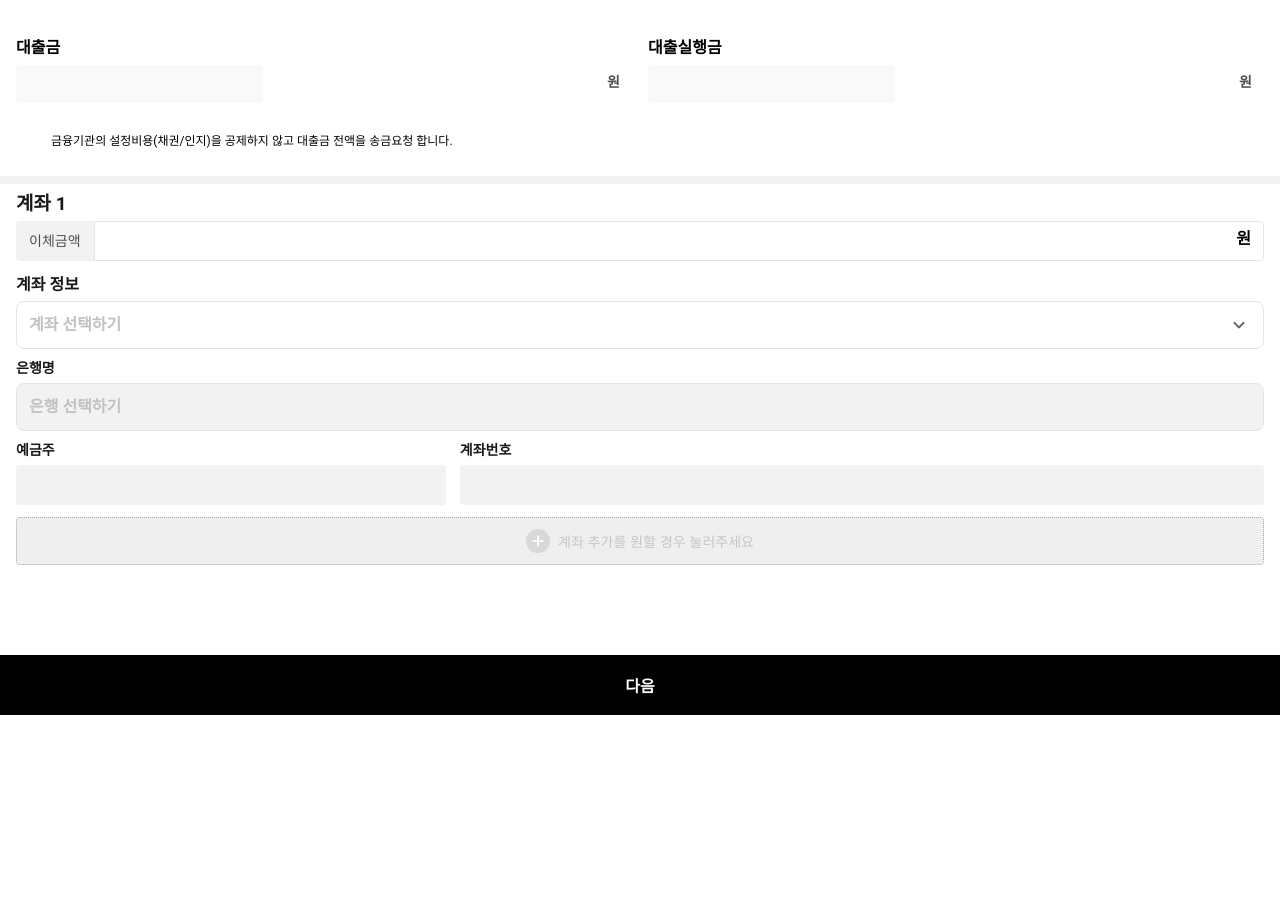
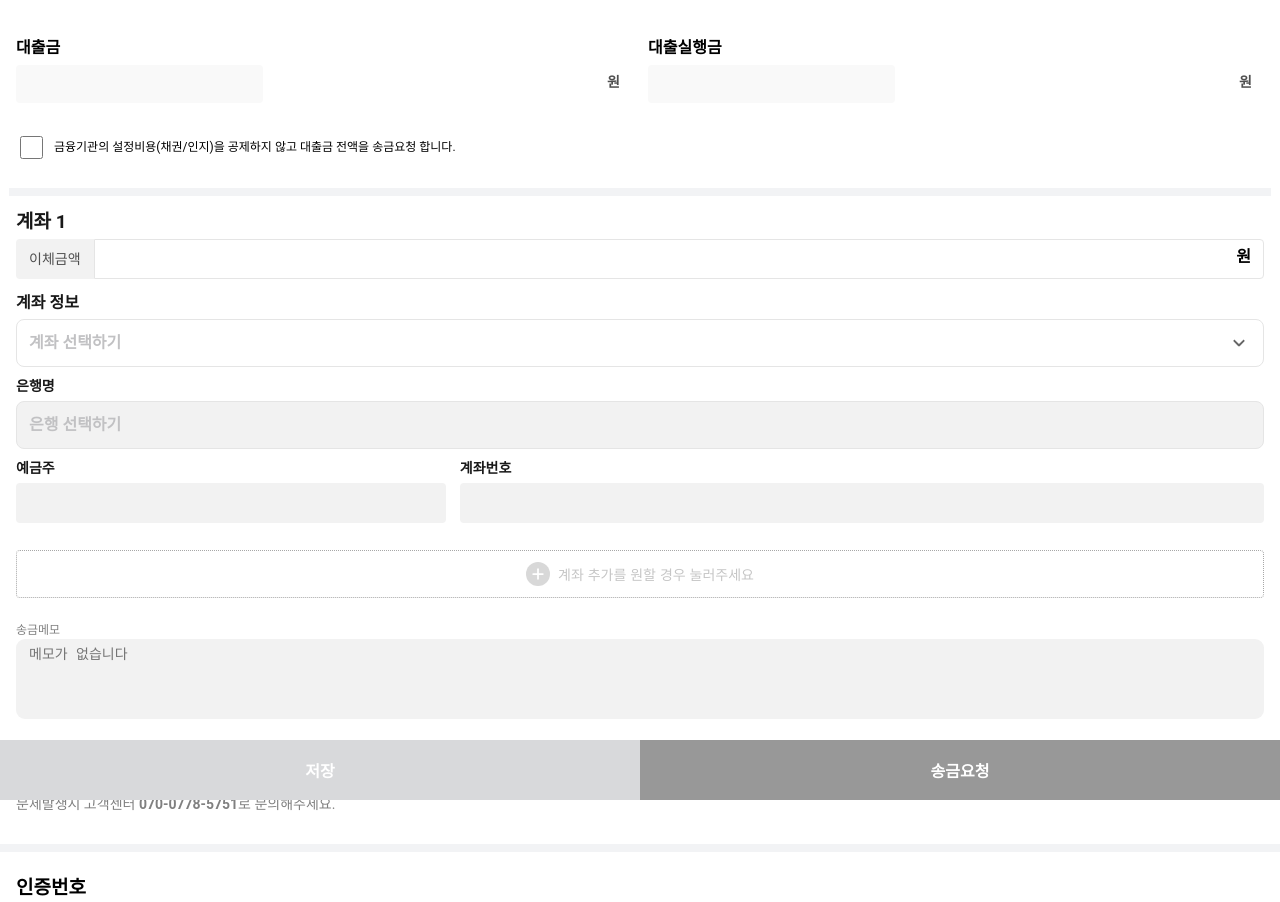
Before and after one commit to chkue2/priros-front, a Nuxt app: page /request/transfer in a window 1280 px wide. Shown: the top 902 px of the page. Before the commit the page ends 800 px from the top, so only its background shows below. Built offline with nearby package versions, Linux system fonts and the light colour scheme; a web font is replaced by a local one.

Commit message:
송금요청 추가

```diff
--- a/assets/scss/transfer/common.scss
+++ b/assets/scss/transfer/common.scss
@@ -35,7 +35,7 @@
   }
 }
 .transfer-memo-container {
-  margin-top: 26px;
+  padding: 24px 16px 0;
   .transfer-memo-title {
     font-size: 12px;
     line-height: 17px;
--- a/components/button/CommonBottomButton.vue
+++ b/components/button/CommonBottomButton.vue
@@ -31,6 +31,10 @@ const props = defineProps({
   fontWeight: {
     type: Number,
     default: 400
+  },
+  border: {
+    type: String,
+    default: 'none'
   }
 })
 
@@ -57,6 +61,7 @@ const changeStyle = () => {
   target.style.color = props.color
   target.style.fontSize = `${props.fontSize}px`
   target.style.fontWeight = props.fontWeight
+  target.style.border = props.border
 }
 </script>
 <style scoped lang="scss">
--- a/components/card/TransferAccountCard.vue
+++ b/components/card/TransferAccountCard.vue
@@ -1,15 +1,18 @@
 <template>
-  <div class="transfer-account-card">
+  <div class="transfer-account-card" :class="[{'bd': idx > 0 || isSaved}, {'saved': isSaved}]">
     <p class="transfer-account-card-title">계좌 {{ idx + 1 }}</p>
+    <button v-if="idx > 0 && !isSaved" class="transfer-account-delete-button" @click="transferStore.setTransferDataMinus">
+      삭제<img src="/img/icon/delete-black.svg">
+    </button>
     <div class="transfer-account-amount">
       <p class="transfer-account-amount-title">이체금액</p>
       <div class="transfer-account-amount-input">
-        <input v-model="accountInfoSelectedValue['amount']" type="text">
+        <input v-model="accountInfoSelectedValue['amount']" type="text" :readonly="isSaved">
         <span>원</span>
       </div>
     </div>
     <p class="transfer-account-card-title ft-16">계좌 정보</p>
-    <DropDown placeholder="계좌 선택하기" :options="cardOptions" :selected-text="selectedText" @click-option="handlerSelectValue"/>
+    <DropDown placeholder="계좌 선택하기" :is-readonly="isSaved" :options="cardOptions" :selected-text="selectedText" @click-option="handlerSelectValue"/>
     <p class="transfer-account-card-title ft-14 mt-12">은행명</p>
     <DropDown placeholder="은행 선택하기" :is-readonly="isReadonly" :options="bankOptions" :selected-text="bankSelectedText" @click-option="handlerBankSelectValue"/>
     <div class="transfer-account-card-double-block">
@@ -76,6 +79,7 @@ const bankOptions = [
 
 const props = defineProps({
   idx: Number,
+  isSaved: Boolean,
 })
 const transferStore = useTransferStore()
 
@@ -100,7 +104,7 @@ const selectedText = computed(() => {
 })
 
 const isReadonly = computed(() => {
-  return selectedValue.value['bank'] !== '직접 입력하기'
+  return selectedValue.value['bank'] !== '직접 입력하기' || props.isSaved
 })
 const handlerBankSelectValue = ({value}) => {
   accountInfoSelectedValue.value['bank'] = value
@@ -117,8 +121,17 @@ watch(() => accountInfoSelectedValue, () => {
 
 <style lang="scss" scoped>
 .transfer-account-card {
-  padding: 10px 16px 12px 16px;
+  padding: 16px 7px 27px 7px;
   border-top: $border-bottom-between-header;
+  position: relative;
+  &.bd {
+    padding: 16px 7px 27px;
+    border: 1px dotted #2d2d2d;
+    border-radius: 4px;
+  }
+  &.saved {
+    background-color: #f8f8f8;
+  }
 }
 .transfer-account-card-title {
   font-size: 19px;
@@ -133,6 +146,25 @@ watch(() => accountInfoSelectedValue, () => {
   }
   &.mt-12 {
     margin-top: 12px;
+  }
+}
+.transfer-account-delete-button {
+  display: flex;
+  justify-content: center;
+  align-items: center;
+  padding: 5px 3px;
+  border-radius: 5px;
+  border: 1px solid #000000;
+  background-color: #ffffff;
+  font-size: 12px;
+  font-weight: $ft-medium;
+  gap: 4px;
+  position: absolute;
+  top: 10px;
+  right: 13px;
+  & > img {
+    width: 13px;
+    height: 13px;
   }
 }
 .transfer-account-amount {
@@ -163,6 +195,7 @@ watch(() => accountInfoSelectedValue, () => {
       font-weight: $ft-bold;
       border: none;
       text-align: right;
+      background-color: transparent;
     }
     & > span {
       font-size: 16px;
--- a/pages/case/detail-case.vue
+++ b/pages/case/detail-case/[id]/index.vue
@@ -128,7 +128,7 @@ import { detailCaseStatus } from '~/assets/js/case/detailCaseStatus'
 const route = useRoute()
 
 onMounted(() => {
-  console.log(route.query.uid)
+  console.log(route.params.id)
 })
 
 const tab = ref('changed')
--- a/pages/request/transfer.vue
+++ b/pages/request/transfer.vue
@@ -1,16 +1,12 @@
 <template>
   <NuxtLayout name="dialog-header" headerTitle="송금요청">
-    <TransferAccountForm v-if="transferStore.depth === 1" />
-    <TransferAccountConfirm v-if="transferStore.depth === 2" />
-    <TransferAccountResult v-if="transferStore.depth === 3" />
+    <TransferAccountForm />
   </NuxtLayout>
 </template>
 
 <script setup>
 import { useTransferStore } from '~/store/transfer.js'
 import TransferAccountForm from '~/views/transfer/TransferAccountForm.vue'
-import TransferAccountConfirm from '~/views/transfer/TransferAccountConfirm.vue'
-import TransferAccountResult from '~/views/transfer/TransferAccountResult.vue'
 definePageMeta({
   layout: false
 })
--- a/store/transfer.js
+++ b/store/transfer.js
@@ -2,28 +2,16 @@ import { defineStore } from 'pinia'
 
 export const useTransferStore = defineStore('transfer', {
   state: () => ({
-    depth: 1,
     transfer: [{}],
     memo: '',
+    validate: ['bank', 'account', 'holder', 'amount']
   }),
   actions: {
-    nextDepth() {
-      this.depth++
-    },
-    prevDepth() {
-      this.depth--
-    },
-    firstDepth() {
-      this.depth = 1
-    },
     setTransferData({value, idx}) {
       this.transfer[idx] = value
     },
     setTransferDataPlus(){
       this.transfer.push({})
-      setTimeout(() => {
-        window.scrollTo({top: 9999, behavior: 'smooth'})
-      }, 100)
     },
     setTransferDataMinus() {
       this.transfer.pop()
--- a/views/transfer/TransferAccountForm.vue
+++ b/views/transfer/TransferAccountForm.vue
@@ -1,4 +1,8 @@
 <template>
+  <div v-if="isTransferApply" class="transfer-result-container">
+    <p class="transfer-result-title">담당자가 서류검토중 입니다</p>
+    <p class="transfer-result-content">담당자 확인까지 최대 30분정도 소요될 수 있습니다.</p>
+  </div>
   <div class="transfer-top-container">
     <div class="transfer-top-amount">
       <div>
@@ -16,41 +20,157 @@
         </div>
       </div>
     </div>
-    <p class="transfer-top-intro">금융기관의 설정비용(채권/인지)을 공제하지 않고 대출금 전액을 송금요청 합니다.</p>
+    <label class="transfer-top-intro">
+      <input v-if="!isTransferApply" v-model="isChecked" type="checkbox">
+      금융기관의 설정비용(채권/인지)을 공제하지 않고 대출금 전액을 송금요청 합니다.
+    </label>
   </div>
   <div class="transfer-account-container">
-    <TransferAccountCard v-for="(t, index) in transferStore.transfer" :key="index" :idx="index" />
+    <TransferAccountCard v-for="(t, index) in transferStore.transfer" :key="index" :idx="index" :is-saved="isSaved" />
   </div>
   <div class="transfer-account-button-container">
-    <button v-if="isPlusButton" class="account-edit-button" @click="transferStore.setTransferDataPlus">
+    <button v-if="isPlusButton && !isSaved" class="account-edit-button" :class="{active: isAccountValidation}" @click="handlerClickAccountPlusButton">
       <i class="account-edit-icon"></i>
       계좌 추가를 원할 경우 눌러주세요
     </button>
-    <button v-if="!isPlusButton" class="account-edit-button edit--minus" @click="transferStore.setTransferDataMinus">
-      <i class="account-edit-icon"></i>
-      지우기
-    </button>
   </div>
-  <div class="transfer-account-bottom-button">
-    <CommonBottomButton id="transferAccountBottomButton" text="다음" height="60px" width="100%" :font-weight="700" @handler-click-button="transferStore.nextDepth" />
+  <div class="transfer-memo-container">
+    <p class="transfer-memo-title">송금메모</p>
+    <textarea class="transfer-memo-area" placeholder="메모가 없습니다" :readonly="isSaved"></textarea>
   </div>
+  <div class="transfer-warning-container">
+    <span class="title-green-box">송금요청전 확인</span>
+    <p class="transfer-warning-text">
+      위 내용으로 송금요청을 전송하려고 합니다.<br>
+      문제발생시 고객센터 <a href="tel:070-0778-5751">070-0778-5751</a>로 문의해주세요.
+    </p>
+  </div>
+  <div class="transfer-approval-container">
+    <p class="approval-title">
+      인증번호
+      <button v-if="isApprovalSend && !isApprovalApply" class="approval-re-send">재전송</button>
+    </p>
+    <div class="approval-input">
+      <input type="tel" :readonly="!isApprovalSend || isApprovalApply">
+      <span v-if="isApprovalSend && !isApprovalApply" class="approval-timer">2분 33초</span>
+      <button v-if="!isApprovalSend" :class="{active: isSaved}" @click="handlerClickApprovalSendButton">인증번호발송</button>
+      <button v-if="isApprovalSend" :class="{active: !isApprovalApply}" @click="handlerClickApprovalApplyButton">확인</button>
+    </div>
+  </div>
+  <div v-if="!isTransferApply" class="transfer-account-bottom-button">
+    <CommonBottomButton v-if="!isSaved" id="transferAccountSaveButton" text="저장" height="60px" width="50%" :background-color="isAccountValidation ? '#235BED' : '#d8d9db'" :font-weight="700" @handler-click-button="handlerClickSaveButton" />
+    <CommonBottomButton v-if="isSaved" id="transferAccountEditButton" text="수정하기" height="60px" width="50%" background-color="#ffffff" border="1px solid #000000" :font-weight="700" color="#000000" @handler-click-button="handlerClickEditButton" />
+    <CommonBottomButton id="transferAccountApplyButton" text="송금요청" height="60px" width="50%" :background-color="isApprovalApply && isChecked ? '#000000' : '#989898'" :font-weight="700" @handler-click-button="handlerClickTransferApplyButton" />
+  </div>
+  <div v-if="isTransferApply" class="transfer-account-bottom-button">
+    <CommonBottomButton id="transferAccountSuccessButton" text="닫기" height="60px" width="100%" :font-weight="700" @handler-click-button="handlerClickSuccessButton" />
+  </div>
+  <CommonAlertModal v-if="isApprovalSendAlarmModalShow" text="매수인에게 승인번호가 발송되었습니다.<br>프리로스 알림톡을 확인해주세요" @handler-click-button="toggleApprovalSendAlarmModalShow" />
+  <CommonAlertModal v-if="false" text="송금요청은<br>잔금시간 30분 전부터 가능합니다.<br>잠시후 이용해주세요!" />
+  <CommonAlertModal v-if="isTransferApplyModalShow" text="송금요청이 완료되었습니다.<br>담당자 확인까지 <b>최대 30분</b> 소요됩니다." @handler-click-button="toggleTransferApplyModalShow" />
 </template>
 
 <script setup>
 import { computed } from 'vue'
+import { useRouter } from 'vue-router'
 import { useTransferStore } from '~/store/transfer.js'
 import TransferAccountCard from '~/components/card/TransferAccountCard'
 import CommonBottomButton from '~/components/button/CommonBottomButton'
+import CommonAlertModal from '~/components/modal/CommonAlertModal'
+
+const router = useRouter()
 
 const transferStore = useTransferStore()
+const isChecked = ref(false)
+const isSaved = ref(false)
+const isApprovalSend = ref(false)
+const isApprovalApply = ref(false)
+const isTransferApply = ref(false)
+const isApprovalSendAlarmModalShow = ref(false)
+const isTransferApplyModalShow = ref(false)
+
 
 const isPlusButton = computed(() => {
   return transferStore.transfer.length === 1
 })
 
+const isAccountValidation = computed(() => {
+  for(const t of transferStore.transfer) {
+    for(const v of transferStore.validate){
+      if(t[v] === undefined || t[v] === '' || t[v] === '0') return false
+    }
+  }
+  return true
+})
+
+const toggleApprovalSendAlarmModalShow = () => {
+  isApprovalSendAlarmModalShow.value = !isApprovalSendAlarmModalShow.value
+}
+const toggleTransferApplyModalShow = () => {
+  isTransferApplyModalShow.value = !isTransferApplyModalShow.value
+}
+
+const handlerClickAccountPlusButton = () => {
+  if(!isAccountValidation.value) {
+    alert('계좌1의 정보를 모두 입력해주세요.')
+    return
+  }
+
+  transferStore.setTransferDataPlus()
+}
+
+const handlerClickSaveButton = () => {
+  if(!isAccountValidation.value) {
+    alert('계좌의 정보를 모두 입력해주세요.')
+    return
+  }
+
+  isSaved.value = true
+}
+
+const handlerClickApprovalSendButton = () => {
+  if(!isSaved.value) {
+    alert('계좌 정보를 먼저 저장해주세요.')
+    return
+  }
+
+  toggleApprovalSendAlarmModalShow()
+  isApprovalSend.value = true
+}
+
+const handlerClickApprovalApplyButton = () => {
+  isApprovalApply.value = true
+}
+
+const handlerClickEditButton = () => {
+  isSaved.value = false
+  isApprovalSend.value = false
+}
+
+const handlerClickTransferApplyButton = () => {
+  if(!isChecked.value) {
+    alert('대출금 전액 송금요청 항목에 동의해주세요.')
+    window.scrollTo({top: 0, behavior: 'smooth'})
+    return
+  }
+  if(!isApprovalApply.value) {
+    alert('인증을 완료해주세요.')
+    window.scrollTo({top: 9999, behavior: 'smooth'})
+    return
+  }
+  toggleTransferApplyModalShow()
+  isTransferApply.value = true
+  window.scrollTo({top: 0, behavior: 'smooth'})
+}
+
+const handlerClickSuccessButton = () => {
+  router.back()
+}
+
 </script>
 
 <style scoped lang="scss">
+@import '~/assets/scss/transfer/common.scss';
 .transfer-top-container{
   padding: 40px 16px 26px;
 }
@@ -91,11 +211,20 @@ const isPlusButton = computed(() => {
   margin-top: 30px;
   font-size: 12px;
   line-height: 17px;
-  padding-left: 35px;
   word-break: keep-all;
+  display: flex;
+  align-items: center;
+  gap: 8px;
+  & > input {
+    width: 23px;
+    height: 23px;
+  }
+}
+.transfer-account-container {
+  padding: 0px 9px;
 }
 .transfer-account-button-container {
-  padding: 0 16px 90px;
+  padding: 0 16px 0;
 }
 .account-edit-button {
   width: 100%;
@@ -108,10 +237,16 @@ const isPlusButton = computed(() => {
   border-radius: 4px;
   font-size: 14px;
   color: #c6c6c6;
+  background-color: #ffffff;
   &.edit--minus {
     .account-edit-icon {
       background: url(/img/icon/minus-white.svg) no-repeat center/11px;
       background-color: #ff4d4d;
+    }
+  }
+  &.active {
+    .account-edit-icon {
+      background-color: #7EF422;
     }
   }
   .account-edit-icon {
@@ -123,8 +258,109 @@ const isPlusButton = computed(() => {
     background-color: #d8d8d8;
   }
 }
+.transfer-warning-container {
+  padding: 19px 16px 30px;
+  .transfer-warning-text {
+    font-size: 14px;
+    color: #808080;
+    margin-top: 10px;
+    line-height: 20px;
+    a {
+      font-weight: $ft-bold;
+      color: #808080;
+      text-decoration: none;
+    }
+  }
+}
+.transfer-approval-container {
+  padding: 26px 16px 80px;
+  border-top: $border-bottom-between-header;
+  .approval-title {
+    display: flex;
+    justify-content: space-between;
+    align-items: flex-end;
+    font-size: 19px;
+    font-weight: $ft-bold;
+    margin-bottom: 6px;
+    .approval-re-send {
+      border: none;
+      background-color: transparent;
+      font-size: 14px;
+      font-weight: $ft-medium;
+      color: #606060;
+      text-decoration: underline;
+    }
+  }
+  .approval-input {
+    height: 50px;
+    display: flex;
+    justify-content: space-between;
+    align-items: center;
+    border: 1px solid #bebebe;
+    background-color: #ffffff;
+    padding: 0 9px;
+    position: relative;
+    & > input {
+      border: none;
+      font-size: 16px;
+    }
+    & > button {
+      padding: 7.5px 20px;
+      font-size: 12px;
+      font-weight: $ft-medium;
+      color: #ffffff;
+      border-radius: 5px;
+      background-color: #b5b5b5;
+      border: none;
+      &.active {
+        background-color: #235bed;
+      }
+    }
+    .approval-timer {
+      position: absolute;
+      top: 50%;
+      right: 80px;
+      transform: translateY(-50%);
+      font-size: 12px;
+      font-weight: $ft-medium;
+      color: #e92c2c;
+    }
+  }
+}
 .transfer-account-bottom-button {
   position: sticky;
   bottom: 0;
+  display: flex;
+}
+.transfer-result-container {
+  padding: 20px 16px;
+  text-align: center;
+  border-bottom: $border-bottom-between-header;
+  .transfer-result-title {
+    display: inline-block;
+    padding: 4px 20px 5px;
+    line-height: 16px;
+    font-weight: $ft-semibold;
+    border-radius: 22.5px;
+    border: 1px solid #000000;
+    text-align: center;
+    margin: 0 auto;
+    &.fail {
+      background-color: #e92c2c;
+      color: #ffffff;
+      border: none;
+    }
+    &.success {
+      background-color: #235bed;
+      color: #ffffff;
+      border: none;
+    }
+  }
+  .transfer-result-content {
+    margin-top: 6px;
+    font-size: 14px;
+    font-weight: $ft-medium;
+    text-align: center;
+  }
 }
 </style>
```
Also changed, not shown: components/card/MyCaseCard.vue (+1 -6 lines), public/img/icon/delete-black.svg (added).
